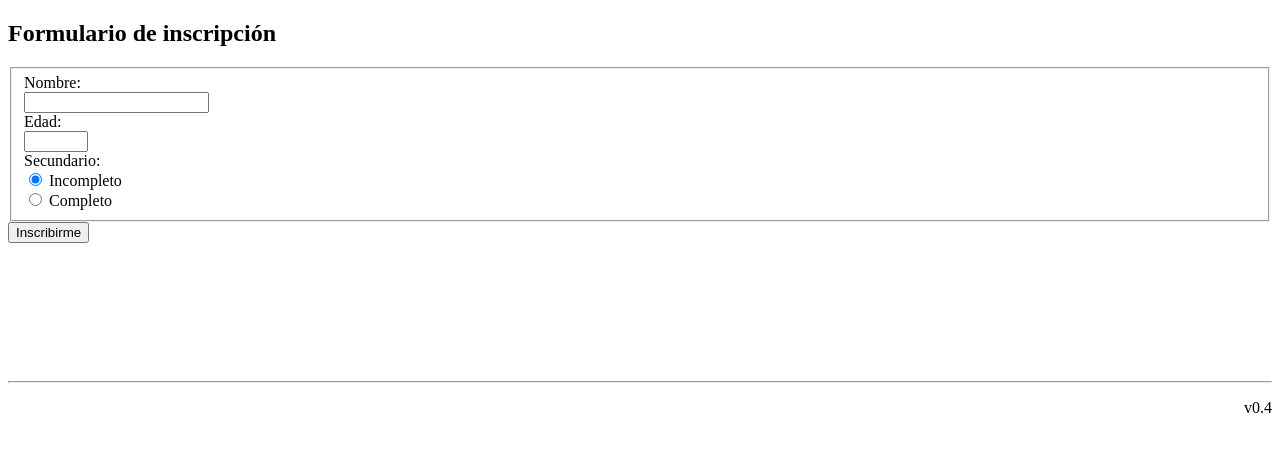
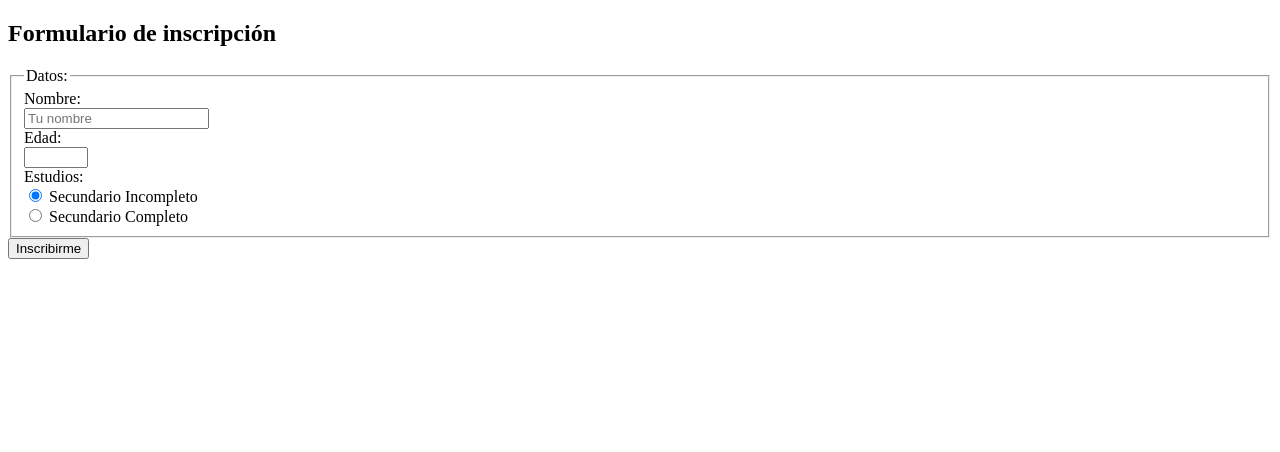
Before and after one commit to mmcwtu/mmcwtu.github.io, a plain HTML site: page index.html in a window 1280 px wide. Drawn offline with Linux system fonts and the light colour scheme.

Commit message:
TST11_fixes_2

```diff
--- a/index.html
+++ b/index.html
@@ -4,30 +4,22 @@
     <h2>Formulario de inscripci&oacute;n</h2>
     <form action="/action_page.php">
       <fieldset>
+        <legend>Datos:</legend>
             <label for="name">Nombre:</label><br>
-            <input type="text" id="name" name="name"><br>
+            <input type="text" id="name" name="name" placeholder="Tu nombre"><br>
             <label for="age">Edad:</label><br>
             <input type="number" name="age" id="age" min="1" max="100" step="1"><br>
-            <label for="study">Secundario:</label><br>
-            <input type="radio" id="secCompleto" name="study" value="secCompleto" checked=true>
-            <label for="male">Incompleto</label><br>
-            <input type="radio" id="secIncompleto" name="study" value="secIncompleto">
-            <label for="female">Completo</label><br>
+            <label for="study">Estudios:</label><br>
+            <input type="radio" id="secIncompleto" name="study" value="secIncompleto" checked=true>
+            <label for="male">Secundario Incompleto</label><br>
+            <input type="radio" id="secCompleto" name="study" value="secCompleto">
+            <label for="female">Secundario Completo</label><br>
         </fieldset>
     </form>
 
     <button onclick="myFunction()">Inscribirme</button>
-
     <br />
     <h1 id="demo"></h1>
-    <br>
-    <br>
-    <br>
-    <br>
-    <br>
-    <br>
-    <hr>
-    <p align="right">v0.4</p>
     <script>
         function myFunction() {
             var name = document.querySelector('input[name="name"]').value;
@@ -45,7 +37,7 @@
                 txt = "La edad es requerida";
                 val = 1;
             } else {
-                if (age < 18 || age > 25) {
+                if (age < 17 || age > 25) {
                     txt = "Debe tener entre 18 y 25 años de edad";
                     val = 1;
                 }
@@ -57,15 +49,18 @@
             }
 
             document.getElementById("demo").innerHTML = txt;
+            setTimeout(clear, 3000);
 
             if(val === 0){
                 document.querySelector('input[name="name"]').value = '';
                 document.querySelector('input[name="age"]').value = '';
-                document.querySelector('input[value="secCompleto"]').checked = false;
                 document.querySelector('input[value="secIncompleto"]').checked = true;
             }
         }
 
+        clear = function(){
+            document.getElementById("demo").innerHTML  = '';
+        }
     </script>
 </body>
 </html>
```
